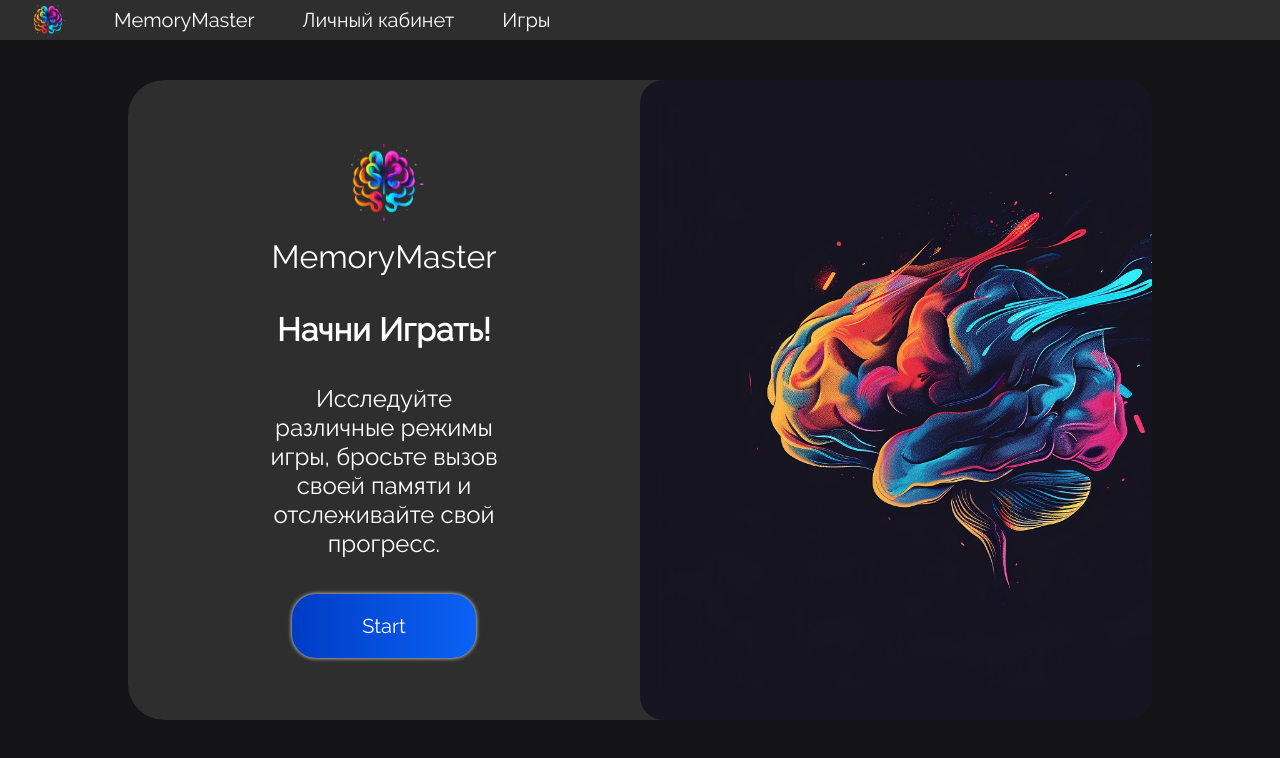
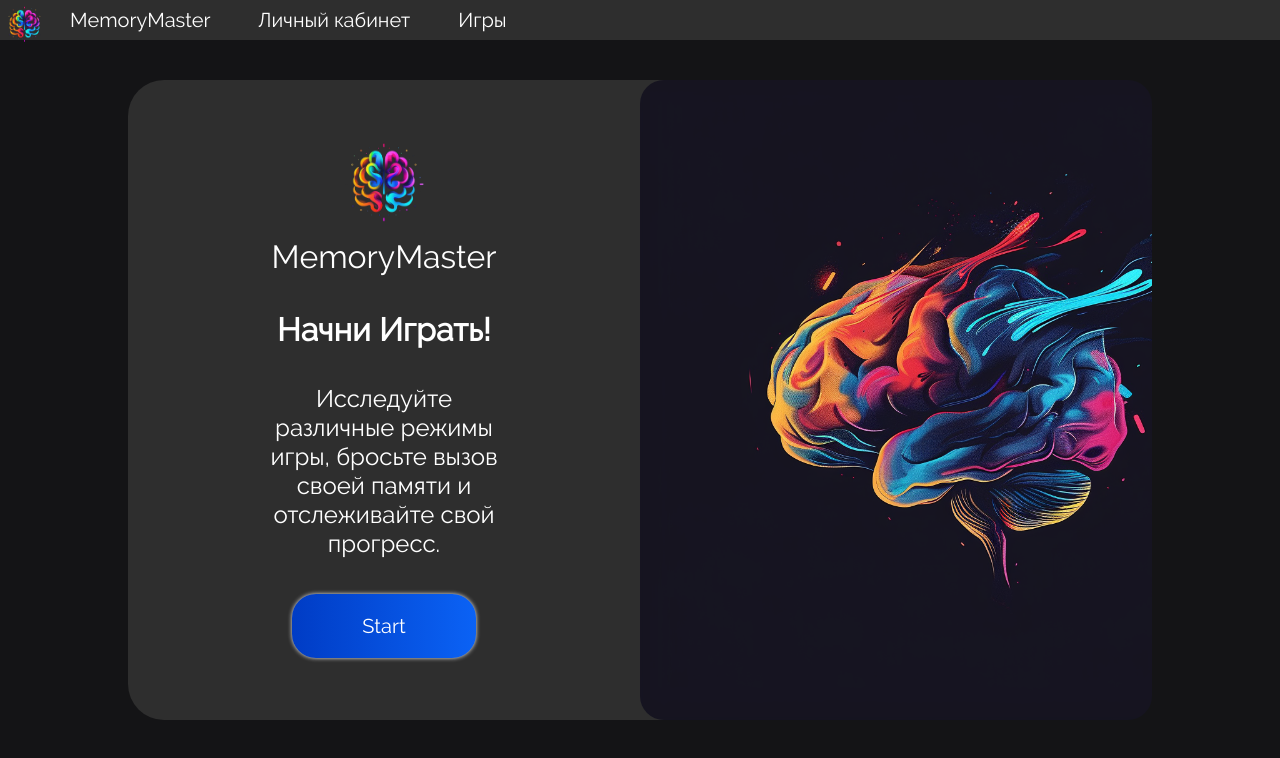
Before and after one commit to AldSenior/MemoryMaster, a React (Create React App) app: page / in a window 1280 px wide. Shown: the top 758 px of the page. Built offline with nearby package versions, Linux system fonts and the light colour scheme.

Commit message:
verse-1.21.1

```diff
--- a/src/App.css
+++ b/src/App.css
@@ -40,3 +40,13 @@ body {
   margin: 0;
   padding: 0;
 }
+.divsuper{
+  width: 36px;
+  height: 36px;
+  background-image: url("../public/imgs/logo.png");
+  background-size: cover;
+  background-repeat: no-repeat;
+  position: absolute;
+  z-index: 3;
+
+}
--- a/src/App.js
+++ b/src/App.js
@@ -11,6 +11,7 @@ import { Home } from "./Pages/Home/Home";
 import { Statics } from "./Pages/Statics/Statics";
 import { Cards } from "./Cards";
 import { atom } from "jotai";
+import { DIV_ } from "./Components/DIV_";
 export const atomStatickMassHistory = atom([]);
 export const App = memo(() => {
   const [quanity, setQuanity] = useState(null);
@@ -22,7 +23,7 @@ export const App = memo(() => {
   );
   useEffect(() => {
     const timer = setInterval(() => {
-      setTimeOnSite(prev=>prev+1000);
+      setTimeOnSite((prev) => prev + 1000);
       localStorage.setItem("timeOnSite", JSON.stringify(timeOnSite));
     }, 1000);
 
--- /dev/null
+++ b/src/Components/DIV_.jsx
@@ -0,0 +1,63 @@
+import { useState, useEffect, useRef } from "react";
+import { useNavigate } from "react-router-dom";
+export const DIV_ = () => {
+  const [isDragging, setIsDragging] = useState(false);
+  const [Xdiv, setXDiv] = useState(localStorage.getItem("Xdiv") || 5);
+  const [Ydiv, setYDiv] = useState(localStorage.getItem("Ydiv") || 6);
+  const navigate = useNavigate();
+  const divRef = useRef(null);
+  const handleDragStart = (e) => {
+    e.preventDefault();
+  };
+  useEffect(() => {
+    const handleMouseMove = (e) => {
+      if (isDragging) {
+        setXDiv(e.clientX - divRef.current.offsetWidth / 2);
+        setYDiv(e.clientY - divRef.current.offsetHeight / 2);
+      }
+    };
+
+    const handleMouseUp = () => {
+      setIsDragging(false);
+    };
+
+    if (isDragging) {
+      document.addEventListener("mousemove", handleMouseMove);
+      document.addEventListener("mouseup", handleMouseUp);
+      document.addEventListener("dragstart", handleDragStart);
+    }
+    localStorage.setItem("Ydiv", Ydiv);
+    localStorage.setItem("Xdiv", Xdiv);
+    return () => {
+      document.removeEventListener("mousemove", handleMouseMove);
+      document.removeEventListener("mouseup", handleMouseUp);
+      document.removeEventListener("dragstart", handleDragStart);
+    };
+  }, [isDragging]);
+  const handleDoubleClick = () => {
+    navigate("/");
+  };
+
+  const handleMouseDown = (e) => {
+    if (e.target === divRef.current) {
+      setIsDragging(true);
+      setXDiv(e.clientX - divRef.current.offsetWidth / 2);
+      setYDiv(e.clientY - divRef.current.offsetHeight / 2);
+    }
+  };
+
+  return (
+    <div
+      onDragStart={handleDragStart}
+      onDoubleClick={handleDoubleClick}
+      className="divsuper"
+      ref={divRef}
+      onMouseDown={handleMouseDown}
+      style={{
+        top: `${Ydiv}px`,
+        left: `${Xdiv}px`,
+        cursor: isDragging ? "grabbing" : "grab",
+      }}
+    />
+  );
+};
--- a/src/Components/Header/Header.jsx
+++ b/src/Components/Header/Header.jsx
@@ -1,6 +1,7 @@
 import style from "./header.module.css";
 import { Link } from "react-router-dom";
-import {memo} from "react"
+import { memo } from "react";
+import { DIV_ } from "../DIV_";
 const links = [
   {
     to: "/",
@@ -14,17 +15,12 @@ const links = [
     to: "/Games",
     title: "Игры",
   },
-
 ];
 
-export const Header = memo(()=> {
+export const Header = memo(() => {
   return (
     <header className={style["Header"]}>
-            <div className={style["hea"]}>
-            <Link to="/">
-                <img className={style["headerlogo"]} src="./imgs/logo.png" alt="" />
-            </Link>
-
+      <DIV_ />
       {links.map((item, i) => {
         return (
           <Link key={i} to={item.to}>
@@ -33,7 +29,6 @@ export const Header = memo(()=> {
           </Link>
         );
       })}
-            </div>
     </header>
   );
-})
+});
--- a/src/Components/Header/header.module.css
+++ b/src/Components/Header/header.module.css
@@ -1,5 +1,6 @@
 .Header {
   display: flex;
+  padding-left: 70px;
   flex-direction: row;
   gap: 48px;
   position: fixed;
@@ -22,21 +23,3 @@
     height: 36px;
   }
 }
-.headerlogo {
-  width: 48px;
-  height: 48px;
-}
-.hea {
-  display: flex;
-  flex-direction: row;
-  gap: 48px;
-  position: fixed;
-  width: 100%;
-  top: 0;
-  left: 0;
-  height: 5vh;
-  z-index: 2;
-  background-color: #2e2e2e;
-  font-family: RalewayBold;
-  margin-left: 30px;
-}
```
Lines whose indentation alone changed are shown as unchanged.
